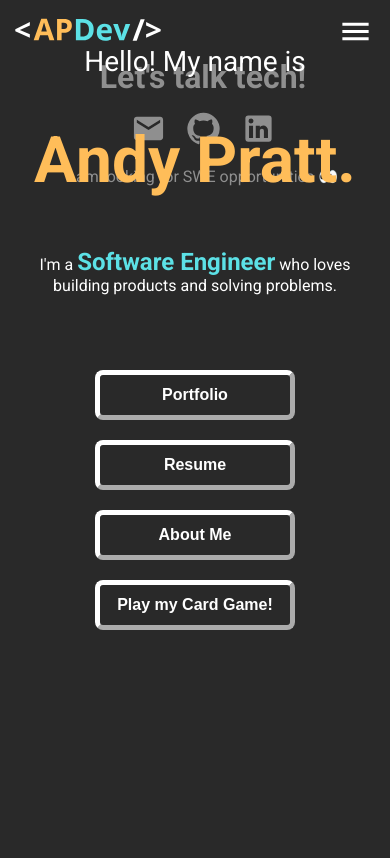
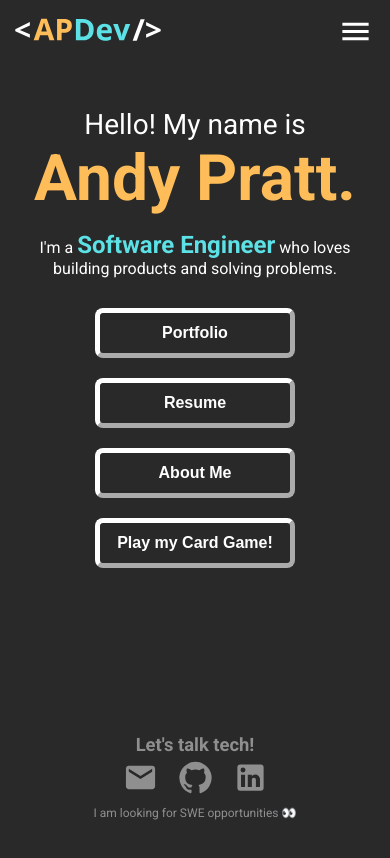
Before and after one commit to mrandypratt/workout-log-client, a React (Create React App) app: page / in a window 390 px wide. Built offline with nearby package versions, Linux system fonts and the light colour scheme.

Commit message:
Home Page Mobile Design Complete

```diff
--- a/src/styles/App.css
+++ b/src/styles/App.css
@@ -5,6 +5,9 @@ body {
 }
 
 .app {
+  display: grid;
+  grid-template-columns: 1fr;
+  grid-template-rows: 0.2fr, 0.2fr, 0.2fr;
   height: 100vh;
   width: 100vw;
 }
@@ -111,7 +114,7 @@ body {
   .home-page-container {
     display: flex;
     flex-direction: column;
-    justify-content:space-evenly;
+    justify-content: center;
     align-items: center;
     height: 80vh;
     width: 100vw;
@@ -123,7 +126,7 @@ body {
 
   .orange-pop {
     font-size: 4rem;
-    padding-bottom: 5px;
+    padding-bottom: 15px;
     padding-top: 0px;
   }
 
@@ -262,7 +265,7 @@ a {
 
 /* Footer */
 
-@media (min-width: 502px) { /* Larger than Mobile Screens */
+
 .footer {
   position: absolute;
   right: 0;
@@ -273,8 +276,6 @@ a {
   color: #8f8f8f;
   font-size: 1.5rem;
 }
-}
-
 
 .footer-header {
   margin-bottom: 15px;
@@ -315,10 +316,16 @@ a {
 }
 
 @media (max-width: 502px) { /* Mobile Screens */
-  .footer {
-    padding-bottom: 1.5rem;
-    text-align: center;
-    color: #8f8f8f;
-    font-size: 1.5rem;
+  .footer-header {
+    margin-bottom: 5px;
+    margin-top: 0px;
+    font-size: 1.15rem;
   }
+
+  .footer-text {
+    margin-bottom: 0px;
+    margin-top: 5px;
+    font-size: .75rem;
   }
+
+}
```
Lines whose indentation alone changed are shown as unchanged.
